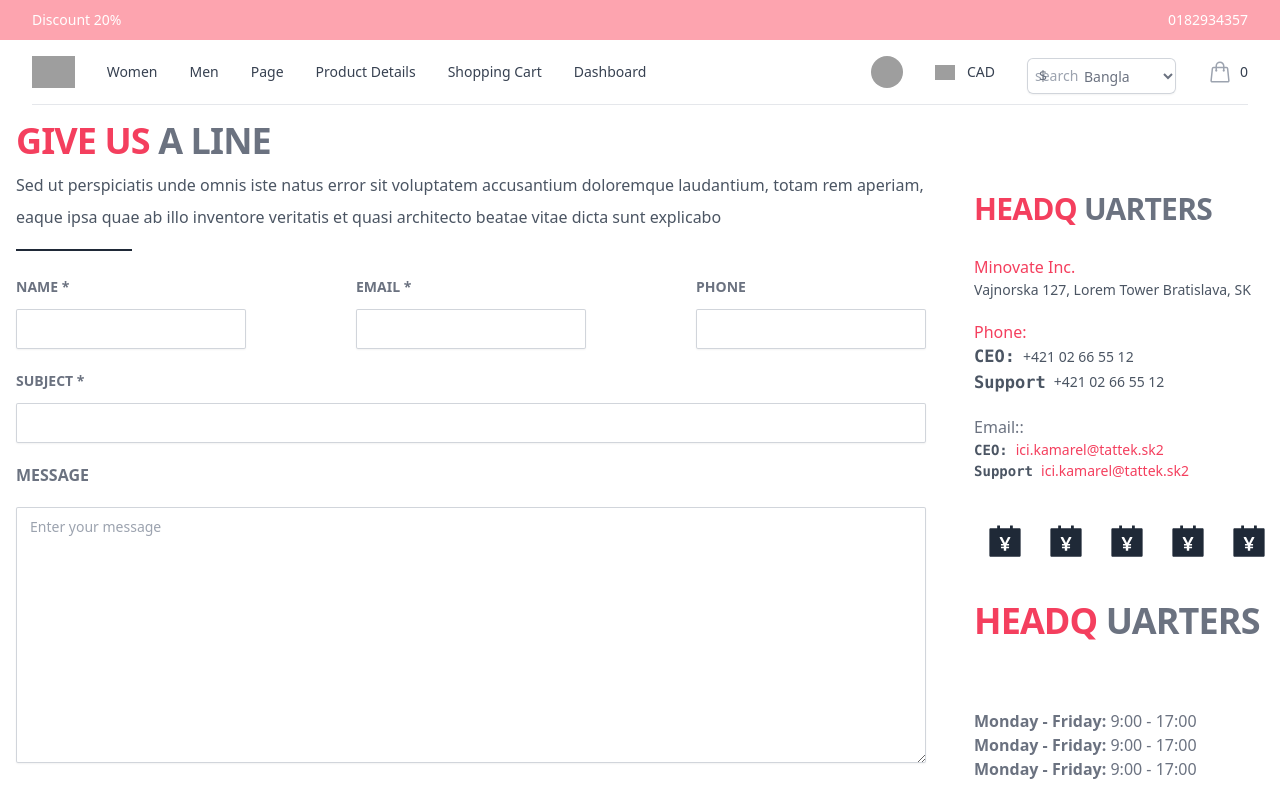
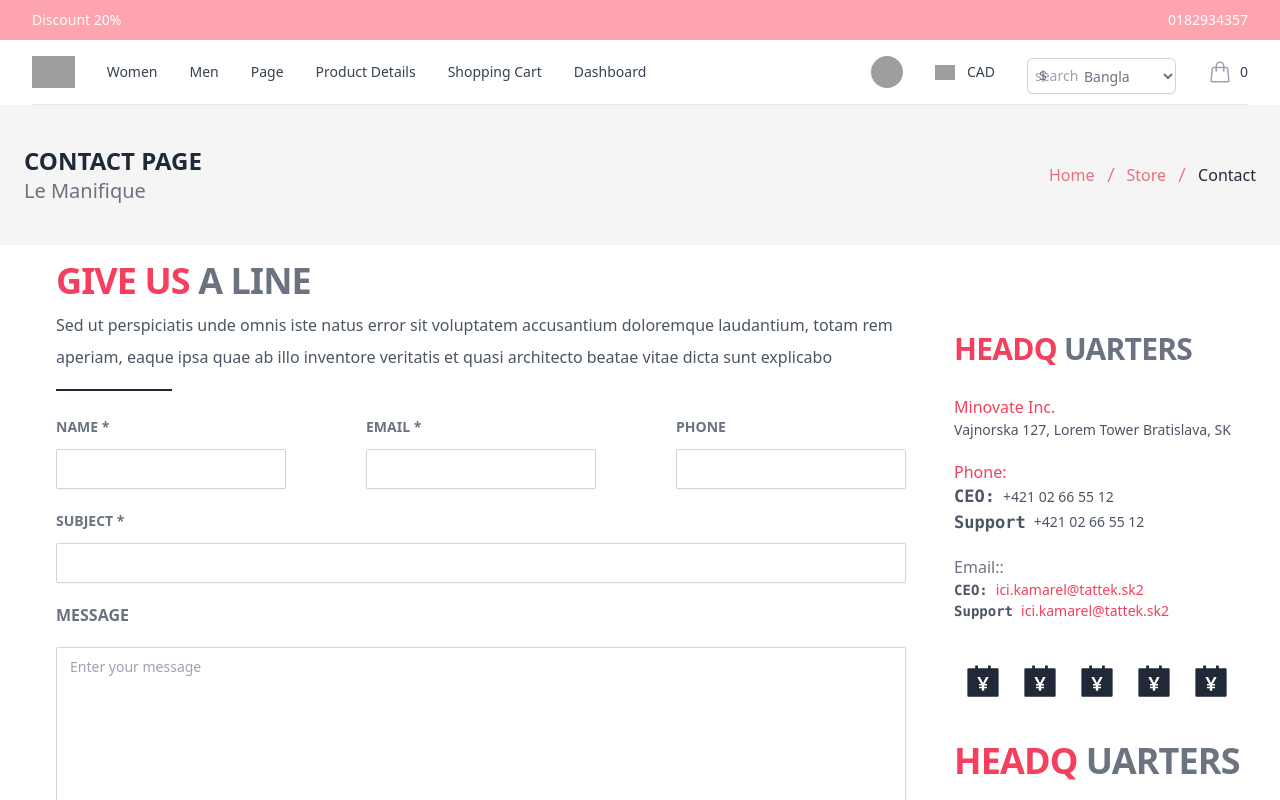
Before and after one commit to Mostafizur-Pro/tech-gear-main, a Next.js app: page /contact in a window 1280 px wide. Shown: the top 800 px of the page. Built offline with nearby package versions, Linux system fonts and the light colour scheme; grey boxes are pictures that could not be loaded.

Commit message:
contact page banner add

```diff
--- /dev/null
+++ b/src/components/ContactPage/ContactBanner.tsx
@@ -0,0 +1,35 @@
+import Link from "next/link";
+import React from "react";
+import { RxSlash } from "react-icons/rx";
+
+const ContactBanner = () => {
+  return (
+    <div>
+       <div className="py-10 bg-[#F5F5F5]">
+        <div className="container mx-auto px-6">
+          <div className="flex justify-between items-center">
+            <div className="">
+              <h2 className="uppercase font-bold text-2xl">Contact Page</h2>
+              <p className="text-xl text-gray-500">Le Manifique</p>
+            </div>
+            <div className="">
+              <p className="flex items-center gap-2">
+                <Link className="text-[#E47282]" href={"/"}>
+                  Home
+                </Link>
+                <RxSlash className="text-[#E47282]" />
+                <Link className="text-[#E47282]" href={"/store"}>
+                  Store
+                </Link>
+                <RxSlash className="text-[#E47282]" />
+                <Link href={"/contact"}>Contact </Link>
+              </p>
+            </div>
+          </div>
+        </div>
+      </div>
+    </div>
+  );
+};
+
+export default ContactBanner;
--- a/src/pages/blog/index.tsx
+++ b/src/pages/blog/index.tsx
@@ -2,13 +2,31 @@ import React from "react";
 import { AiOutlineComment } from "react-icons/ai";
 import { CiSearch, CiAlignLeft } from "react-icons/ci";
 import { IoIosArrowForward } from "react-icons/io";
-import { ChevronLeftIcon, ChevronRightIcon } from '@heroicons/react/20/solid'
+import { ChevronLeftIcon, ChevronRightIcon } from "@heroicons/react/20/solid";
 
 const items = [
-  { id: 1, title: 'Back End Developer', department: 'Engineering', type: 'Full-time', location: 'Remote' },
-  { id: 2, title: 'Front End Developer', department: 'Engineering', type: 'Full-time', location: 'Remote' },
-  { id: 3, title: 'User Interface Designer', department: 'Design', type: 'Full-time', location: 'Remote' },
-]
+  {
+    id: 1,
+    title: "Back End Developer",
+    department: "Engineering",
+    type: "Full-time",
+    location: "Remote",
+  },
+  {
+    id: 2,
+    title: "Front End Developer",
+    department: "Engineering",
+    type: "Full-time",
+    location: "Remote",
+  },
+  {
+    id: 3,
+    title: "User Interface Designer",
+    department: "Design",
+    type: "Full-time",
+    location: "Remote",
+  },
+];
 
 export default function index() {
   return (
@@ -17,29 +35,36 @@ export default function index() {
         {/* main  */}
         <div className="sm:w-9/12 w-full  sm:mt-0 mt-5">
           <div className=" grid lg:grid-cols-3 md:grid-cols-2 sm:grid-cols-1 gap-2">
-              {
-                [1,2,3,34,53,563,6,343,245,62,2,5,4,2,3,32,6,3,3,].map((v,i)=>(
+            {[
+              1, 2, 3, 34, 53, 563, 6, 343, 245, 62, 2, 5, 4, 2, 3, 32, 6, 3, 3,
+            ].map((v, i) => (
               <div className="  w-full">
-                  <img src="https://bestwebcreator.com/shopwise/demo/assets/images/blog_small_img7.jpg" alt="" />
+                <img
+                  src="https://bestwebcreator.com/shopwise/demo/assets/images/blog_small_img7.jpg"
+                  alt=""
+                />
                 <div className="p-3 shadow-lg">
-                    <h2 className="font-semibold hover:text-rose-500 ">But I must explain to you how all this mistaken idea</h2>
+                  <h2 className="font-semibold hover:text-rose-500 ">
+                    But I must explain to you how all this mistaken idea
+                  </h2>
                   <div className="flex justify-start items-center mt-5 gap-2 mb-5">
                     <div className="flex justify-center items-center gap-1">
-                        <AiOutlineComment size={20} className="text-rose-500"/>
+                      <AiOutlineComment size={20} className="text-rose-500" />
                       <span className="hover:text-rose-500">April 13,124</span>
                     </div>
                     <div className="flex justify-center items-center">
-                        <AiOutlineComment size={20} className="text-rose-500"/>
+                      <AiOutlineComment size={20} className="text-rose-500" />
                       <span className="hover:text-rose-500">10</span>
                     </div>
                   </div>
                   <p className="mt-2   leading-8 text-[18px] text-gray-600">
-                    If you are going to use a passage of Lorem Ipsum, you need to be sure there isn't anything embarrassing hidden in the middle of text
+                    If you are going to use a passage of Lorem Ipsum, you need
+                    to be sure there isn't anything embarrassing hidden in the
+                    middle of text
                   </p>
                 </div>
               </div>
-                ))
-              }
+            ))}
           </div>
           {/* // pagination  */}
           <div className="flex items-center justify-between border-t border-gray-200 bg-white px-4 py-3 sm:px-6">
@@ -60,12 +85,16 @@ export default function index() {
             <div className="hidden sm:flex sm:flex-1 sm:items-center sm:justify-between">
               <div>
                 <p className="text-sm text-gray-700">
-            Showing <span className="font-medium">1</span> to <span className="font-medium">10</span> of{' '}
+                  Showing <span className="font-medium">1</span> to{" "}
+                  <span className="font-medium">10</span> of{" "}
                   <span className="font-medium">97</span> results
                 </p>
               </div>
               <div>
-          <nav className="isolate inline-flex -space-x-px rounded-md shadow-sm" aria-label="Pagination">
+                <nav
+                  className="isolate inline-flex -space-x-px rounded-md shadow-sm"
+                  aria-label="Pagination"
+                >
                   <a
                     href="#"
                     className="relative inline-flex items-center rounded-l-md px-2 py-2 text-gray-400 ring-1 ring-inset ring-gray-300 hover:bg-gray-50 focus:z-20 focus:outline-offset-0"
@@ -145,7 +174,10 @@ export default function index() {
               Recent Posts
             </h2>
             {[1, 2, 3].map((v, i) => (
-              <div key={i} className="flex justify-start items-center gap-x-3 mt-5">
+              <div
+                key={i}
+                className="flex justify-start items-center gap-x-3 mt-5"
+              >
                 <img
                   src="https://bestwebcreator.com/shopwise/demo/assets/images/letest_post1.jpg"
                   alt=""
@@ -163,9 +195,12 @@ export default function index() {
               <h2 className="text-[18px] font-semibold text-gray-700 mb-5">
                 Archive
               </h2>
-             {
-                [1,2,4,5,6,6].map((v,i)=>( <div className="flex justify-between items-center mt-2">
-                <div key={i} className=" group flex items-center justify-center  ">
+              {[1, 2, 4, 5, 6, 6].map((v, i) => (
+                <div className="flex justify-between items-center mt-2">
+                  <div
+                    key={i}
+                    className=" group flex items-center justify-center  "
+                  >
                     <span className="group-hover:text-rose-500">
                       <IoIosArrowForward size={20} />
                     </span>
@@ -173,18 +208,26 @@ export default function index() {
                       June 2019
                     </p>
                   </div>
-                <p className="text-[16px] font-medium text-gray-700 group-hover:text-rose-500">(12)</p>
-              </div>))
-             }
+                  <p className="text-[16px] font-medium text-gray-700 group-hover:text-rose-500">
+                    (12)
+                  </p>
+                </div>
+              ))}
             </div>
             <div className="w-full border-b-2 mt-6 mb-4"></div>
             {/* img  */}
             <div className=" relative   flex justify-center items-center group">
-                <img src="https://bestwebcreator.com/shopwise/demo/assets/images/sidebar_banner_img.jpg" alt="" className=" bg-cover"/>
+              <img
+                src="https://bestwebcreator.com/shopwise/demo/assets/images/sidebar_banner_img.jpg"
+                alt=""
+                className=" bg-cover"
+              />
               <div className=" absolute  top-[50%] w-[40%] text-white">
                 <h2 className="text-xl font-medium">NEW COLLECTION</h2>
                 <p className="text-3xl font-semibold">SALE 30% OFF</p>
-                <button className="py-2 border  px-3 hover:bg-white hover:text-black rounded font-extrabold duration-300">Shop now</button>
+                <button className="py-2 border  px-3 hover:bg-white hover:text-black rounded font-extrabold duration-300">
+                  Shop now
+                </button>
               </div>
             </div>
             <div className="w-full border-b-2 mt-10 mb-4"></div>
@@ -218,7 +261,6 @@ export default function index() {
                 </span>
               </div>
             </div>
-
           </div>
         </div>
       </div>
--- a/src/pages/contact/index.tsx
+++ b/src/pages/contact/index.tsx
@@ -5,16 +5,19 @@ import OthersCompanyLogo from "@/components/Shared/OthersCompany";
 
 // Import Swiper styles
 import "swiper/css";
+import ContactBanner from "@/components/ContactPage/ContactBanner";
 
 const ContactPage = () => {
-
   const [agreed, setAgreed] = useState(false);
   return (
-   <div>
-    <HeadQuarters/>
-    <HelpLine/>
-    <OthersCompanyLogo/>
-   </div>
+    <div>
+      <ContactBanner />
+      <div className="mx-10">
+        <HeadQuarters />
+      </div>
+      <HelpLine />
+      <OthersCompanyLogo />
+    </div>
   );
 };
 
```
Lines whose indentation alone changed are shown as unchanged.
